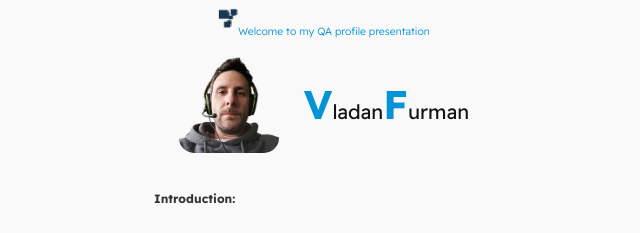
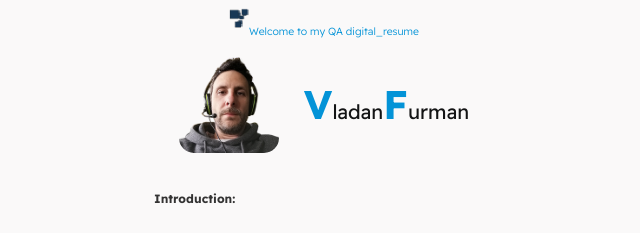
Before and after one commit to furisha/digital_resume, a plain HTML site: page index.html in a window 1280 px wide. Shown: the top 233 px of the page, 316-956 px from the left. Drawn offline with nearby package versions, Linux system fonts and the light colour scheme.

Commit message:
Add files via upload
new index digital_resume

```diff
--- a/index.html
+++ b/index.html
@@ -15,7 +15,7 @@
 
             <div id="logo--main">
                 <img id="logo" src="./assets/images/furman_icon.png">
-                <p id="welcome-notes"><span>Welcome to my QA profile presentation</span></p>
+                <p id="welcome-notes"><span>Welcome to my QA digital_resume</span></p>
             </div>
 
             <div id="profile--main">
```
